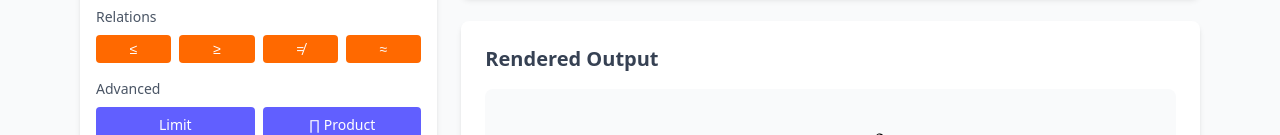
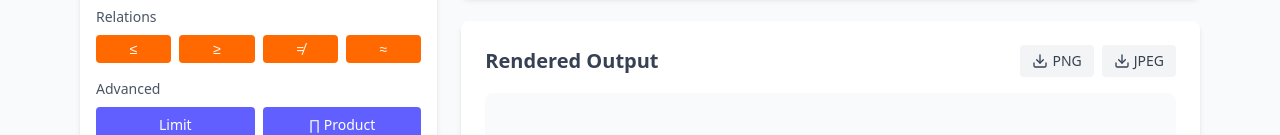
Before and after one commit to myschoolstory/latex-render, a plain HTML site: page index.html in a window 1280 px wide. Shown: the part 493-628 px from the top of the page. Drawn offline with nearby package versions, Linux system fonts and the light colour scheme.

Commit message:
Implement image export functionality for rendered math
Added buttons to export rendered math as PNG and JPEG images using html2canvas.

```diff
--- a/index.html
+++ b/index.html
@@ -5,6 +5,7 @@
     <meta name="viewport" content="width=device-width, initial-scale=1.0">
     <title>LaTeX Math Renderer with KaTeX</title>
     <script src="https://cdn.jsdelivr.net/npm/@tailwindcss/browser@4"></script>
+    <script src="https://cdnjs.cloudflare.com/ajax/libs/html2canvas/1.4.1/html2canvas.min.js"></script>
     <link rel="stylesheet" href="https://cdn.jsdelivr.net/npm/katex@0.16.9/dist/katex.min.css">
     <script defer src="https://cdn.jsdelivr.net/npm/katex@0.16.9/dist/katex.min.js"></script>
     <style>
@@ -216,7 +217,19 @@
 
                 <!-- Rendered Output -->
                 <div class="bg-white rounded-lg shadow-md p-6">
-                    <h2 class="text-xl font-semibold text-gray-700 mb-4">Rendered Output</h2>
+                    <div class="flex justify-between items-center mb-4">
+                        <h2 class="text-xl font-semibold text-gray-700">Rendered Output</h2>
+                        <div class="flex gap-2">
+                            <button onclick="exportImage('png')" class="bg-gray-100 hover:bg-gray-200 text-gray-700 px-3 py-1.5 rounded text-sm font-medium transition flex items-center gap-1">
+                                <svg xmlns="http://www.w3.org/2000/svg" width="16" height="16" viewBox="0 0 24 24" fill="none" stroke="currentColor" stroke-width="2" stroke-linecap="round" stroke-linejoin="round"><path d="M21 15v4a2 2 0 0 1-2 2H5a2 2 0 0 1-2-2v-4"/><polyline points="7 10 12 15 17 10"/><line x1="12" y1="15" x2="12" y2="3"/></svg>
+                                PNG
+                            </button>
+                            <button onclick="exportImage('jpeg')" class="bg-gray-100 hover:bg-gray-200 text-gray-700 px-3 py-1.5 rounded text-sm font-medium transition flex items-center gap-1">
+                                <svg xmlns="http://www.w3.org/2000/svg" width="16" height="16" viewBox="0 0 24 24" fill="none" stroke="currentColor" stroke-width="2" stroke-linecap="round" stroke-linejoin="round"><path d="M21 15v4a2 2 0 0 1-2 2H5a2 2 0 0 1-2-2v-4"/><polyline points="7 10 12 15 17 10"/><line x1="12" y1="15" x2="12" y2="3"/></svg>
+                                JPEG
+                            </button>
+                        </div>
+                    </div>
                     <div id="syntaxFixNotice"></div>
                     <div id="renderOutput" class="text-2xl text-center"></div>
                 </div>
@@ -413,6 +426,28 @@
                 fixSyntax();
             }
         });
+
+        // Export rendered math as image
+        function exportImage(type) {
+            const element = document.getElementById('renderOutput');
+
+            // Use html2canvas to capture the element
+            html2canvas(element, {
+                backgroundColor: '#ffffff', // Force white background for better visibility
+                scale: 3, // Higher scale for better resolution
+                logging: false
+            }).then(canvas => {
+                const link = document.createElement('a');
+                link.download = `math-equation.${type}`;
+                link.href = canvas.toDataURL(`image/${type}`, 1.0); // Max quality
+                document.body.appendChild(link);
+                link.click();
+                document.body.removeChild(link);
+            }).catch(err => {
+                console.error('Export failed:', err);
+                alert('Failed to export image.');
+            });
+        }
     </script>
 </body>
 </html>
```
